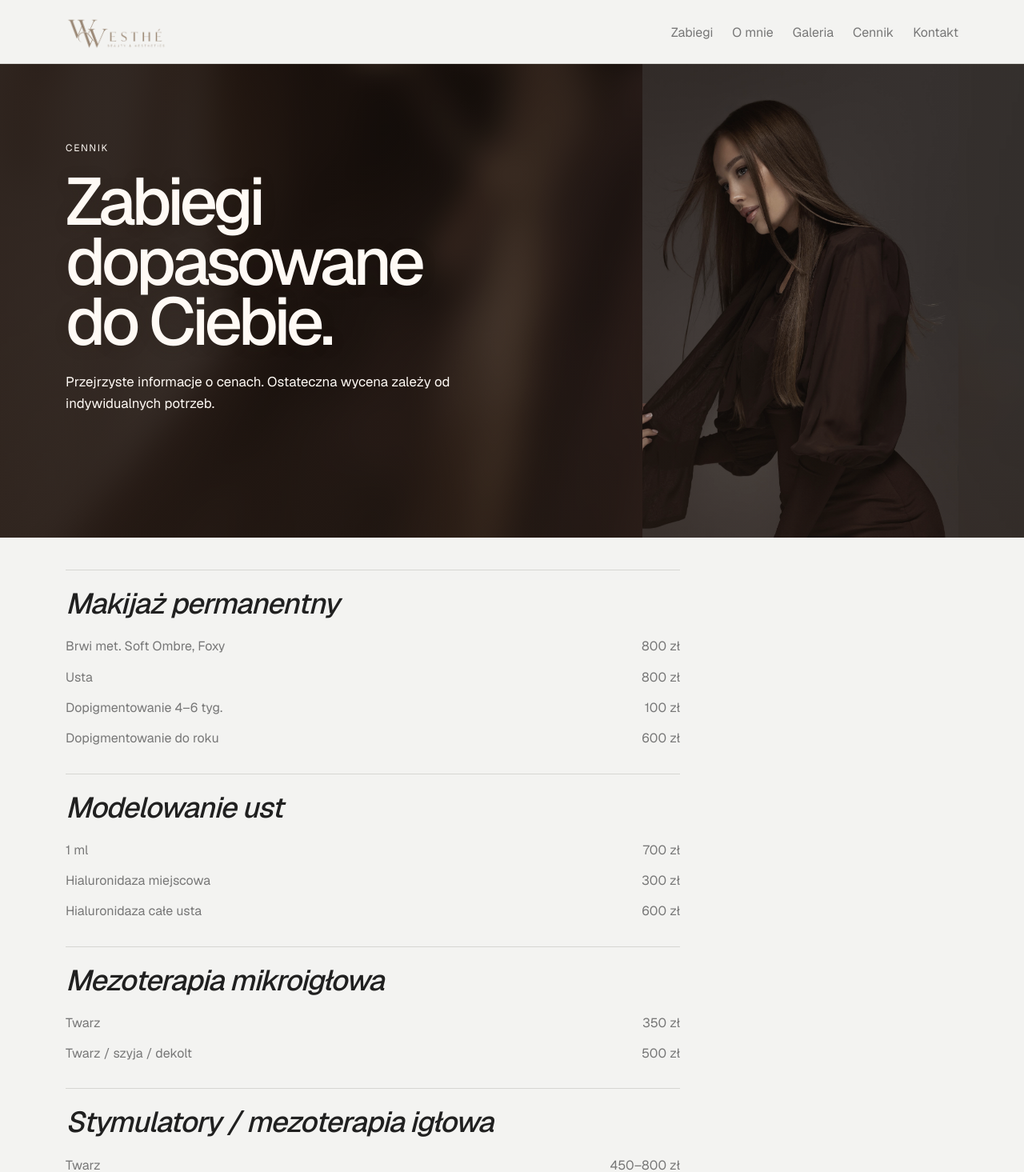
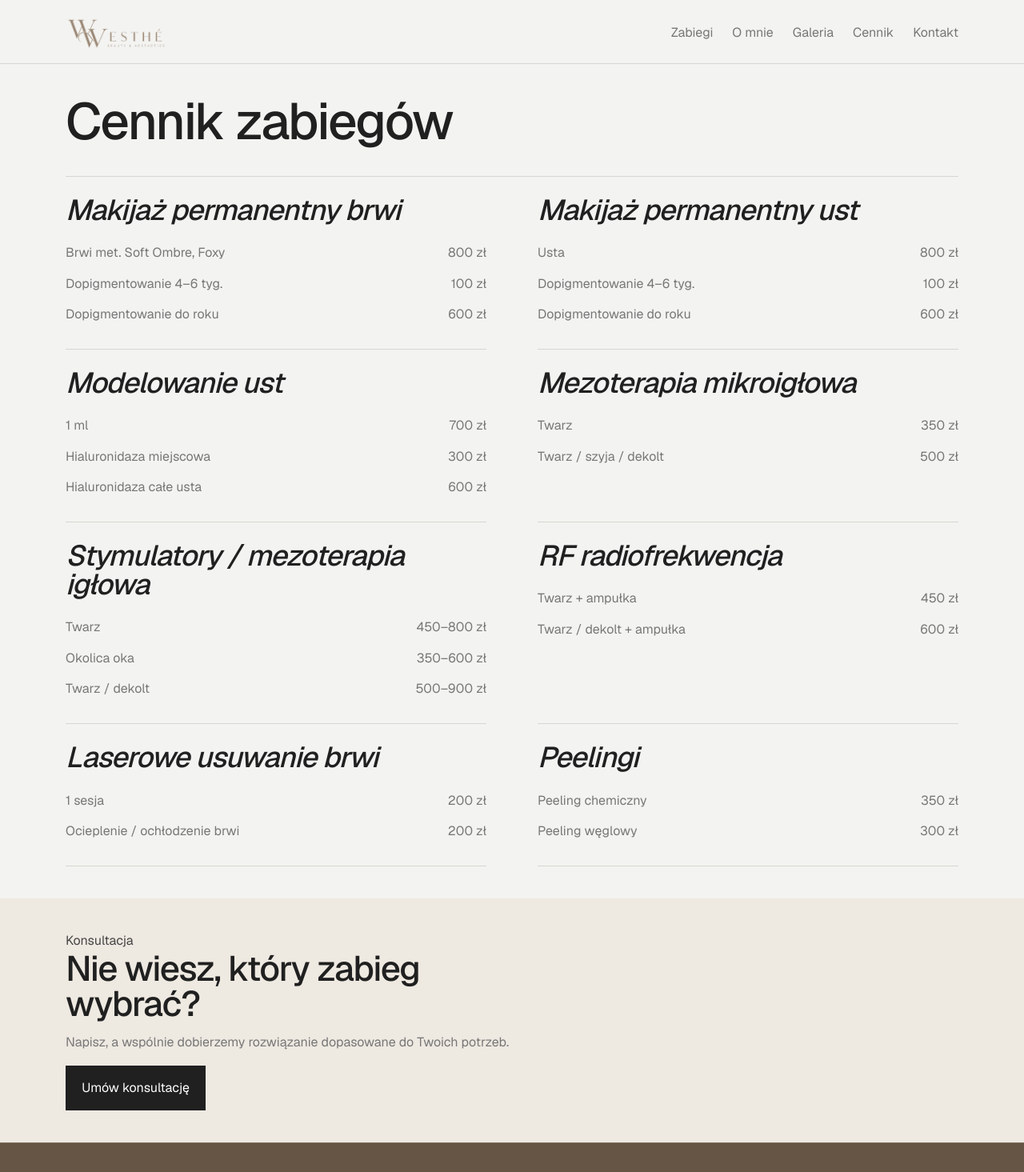
Before and after one commit to r4mka/ww-esthe, a Next.js app: page /cennik in a window 1280 px wide. Shown: the top 1465 px of the page at 80% size. Built offline with nearby package versions, Linux system fonts and the light colour scheme; no server answers.

Commit message:
update pricing page; replace hero with simple heading

```diff
--- a/app/cennik/page.tsx
+++ b/app/cennik/page.tsx
@@ -1,59 +1,87 @@
-import { HeroPage } from "@/components/hero-page";
+import { CTAButton } from "@/components/cta-button";
 import { PageShell } from "@/components/page-shell";
+import Link from "next/link";
+
 import styles from "./pricing.module.css";
 
-const priceCategories = [
+type PriceItem = {
+  name: string;
+  price: string;
+};
+
+type PriceCategory = {
+  name: string;
+  href?: string;
+  items: PriceItem[];
+};
+
+const priceCategories: PriceCategory[] = [
   {
-    name: "Makijaż permanentny",
+    name: "Makijaż permanentny brwi",
+    href: "/zabiegi/makijaz-permanentny-brwi",
     items: [
-      ["Brwi met. Soft Ombre, Foxy", "800 zł"],
-      ["Usta", "800 zł"],
-      ["Dopigmentowanie 4–6 tyg.", "100 zł"],
-      ["Dopigmentowanie do roku", "600 zł"],
+      { name: "Brwi met. Soft Ombre, Foxy", price: "800 zł" },
+      { name: "Dopigmentowanie 4–6 tyg.", price: "100 zł" },
+      { name: "Dopigmentowanie do roku", price: "600 zł" },
+    ],
+  },
+  {
+    name: "Makijaż permanentny ust",
+    href: "/zabiegi/makijaz-permanentny-ust",
+    items: [
+      { name: "Usta", price: "800 zł" },
+      { name: "Dopigmentowanie 4–6 tyg.", price: "100 zł" },
+      { name: "Dopigmentowanie do roku", price: "600 zł" },
     ],
   },
   {
     name: "Modelowanie ust",
+    href: "/zabiegi/modelowanie-ust",
     items: [
-      ["1 ml", "700 zł"],
-      ["Hialuronidaza miejscowa", "300 zł"],
-      ["Hialuronidaza całe usta", "600 zł"],
+      { name: "1 ml", price: "700 zł" },
+      { name: "Hialuronidaza miejscowa", price: "300 zł" },
+      { name: "Hialuronidaza całe usta", price: "600 zł" },
     ],
   },
   {
     name: "Mezoterapia mikroigłowa",
+    href: "/zabiegi/mezoterapia-mikroiglowa",
     items: [
-      ["Twarz", "350 zł"],
-      ["Twarz / szyja / dekolt", "500 zł"],
+      { name: "Twarz", price: "350 zł" },
+      { name: "Twarz / szyja / dekolt", price: "500 zł" },
     ],
   },
   {
     name: "Stymulatory / mezoterapia igłowa",
+    href: "/zabiegi/stymulatory-tkankowe",
     items: [
-      ["Twarz", "450–800 zł"],
-      ["Okolica oka", "350–600 zł"],
-      ["Twarz / dekolt", "500–900 zł"],
+      { name: "Twarz", price: "450–800 zł" },
+      { name: "Okolica oka", price: "350–600 zł" },
+      { name: "Twarz / dekolt", price: "500–900 zł" },
     ],
   },
   {
     name: "RF radiofrekwencja",
+    href: "/zabiegi/rf-radiofrekwencja",
     items: [
-      ["Twarz + ampułka", "450 zł"],
-      ["Twarz / dekolt + ampułka", "600 zł"],
+      { name: "Twarz + ampułka", price: "450 zł" },
+      { name: "Twarz / dekolt + ampułka", price: "600 zł" },
     ],
   },
   {
     name: "Laserowe usuwanie brwi",
+    href: "/zabiegi/laserowe-usuwanie-brwi",
     items: [
-      ["1 sesja", "200 zł"],
-      ["Ocieplenie / ochłodzenie brwi", "200 zł"],
+      { name: "1 sesja", price: "200 zł" },
+      { name: "Ocieplenie / ochłodzenie brwi", price: "200 zł" },
     ],
   },
   {
     name: "Peelingi",
+    href: "/zabiegi/peelingi",
     items: [
-      ["Peeling chemiczny", "350 zł"],
-      ["Peeling węglowy", "300 zł"],
+      { name: "Peeling chemiczny", price: "350 zł" },
+      { name: "Peeling węglowy", price: "300 zł" },
     ],
   },
 ];
@@ -61,24 +89,27 @@ const priceCategories = [
 export default function PricingPage() {
   return (
     <PageShell>
-      <HeroPage
-        eyebrow="Cennik"
-        title="Zabiegi dopasowane do Ciebie."
-        description="Przejrzyste informacje o cenach. Ostateczna wycena zależy od indywidualnych potrzeb."
-        image="/images/hero-mobile/hero-pricing.jpg"
-        desktopImage="/images/hero-about.jpg"
-        imageAlt="Portret klientki w naturalnym świetle"
-      />
       <section className="section-shell">
+        <header className={`section-heading ${styles.pageIntro}`}>
+          <h1>Cennik zabiegów</h1>
+        </header>
         <div className={styles.priceList} aria-label="Cennik zabiegów">
           {priceCategories.map((category) => (
             <section className={styles.priceCategory} key={category.name}>
-              <h2>{category.name}</h2>
+              <h2>
+                {category.href ? (
+                  <Link className={styles.categoryLink} href={category.href}>
+                    {category.name}
+                  </Link>
+                ) : (
+                  category.name
+                )}
+              </h2>
               <dl>
-                {category.items.map(([name, price]) => (
-                  <div className={styles.priceRow} key={name}>
-                    <dt>{name}</dt>
-                    <dd>{price}</dd>
+                {category.items.map((item) => (
+                  <div className={styles.priceRow} key={item.name}>
+                    <dt>{item.name}</dt>
+                    <dd>{item.price}</dd>
                   </div>
                 ))}
               </dl>
@@ -86,6 +117,19 @@ export default function PricingPage() {
           ))}
         </div>
       </section>
+      <section className={styles.bookingSection}>
+        <div className="section-shell">
+          <div className={styles.bookingContent}>
+            <p className="eyebrow">Konsultacja</p>
+            <h2>Nie wiesz, który zabieg wybrać?</h2>
+            <p>
+              Napisz, a wspólnie dobierzemy rozwiązanie dopasowane do Twoich
+              potrzeb.
+            </p>
+            <CTAButton />
+          </div>
+        </div>
+      </section>
     </PageShell>
   );
 }
--- a/app/cennik/pricing.module.css
+++ b/app/cennik/pricing.module.css
@@ -1,6 +1,11 @@
+.pageIntro h1 {
+  font-size: clamp(2.5rem, 6vw, 4rem);
+  line-height: 1;
+}
+
 .priceList {
   border-top: 1px solid var(--line);
-  max-width: 48rem;
+  max-width: none;
 }
 
 .priceCategory {
@@ -12,6 +17,23 @@
   font-size: clamp(1.5rem, 4vw, 2.25rem);
   font-style: italic;
   margin: 0 0 1rem;
+}
+
+.categoryLink {
+  transition: color 180ms ease;
+}
+
+.categoryLink:hover {
+  color: var(--beige);
+  text-decoration: underline;
+  text-decoration-thickness: 1px;
+  text-underline-offset: 0.15em;
+}
+
+.categoryLink {
+  align-items: baseline;
+  display: inline-flex;
+  gap: 0.5rem;
 }
 
 .priceCategory dl {
@@ -35,3 +57,28 @@
   margin: 0;
   white-space: nowrap;
 }
+
+.bookingSection {
+  background: var(--section-tint);
+}
+
+.bookingContent {
+  max-width: 36rem;
+}
+
+.bookingContent h2 {
+  font-size: clamp(1.8rem, 4vw, 2.75rem);
+  margin-bottom: 0.85rem;
+}
+
+.bookingContent p:not(.eyebrow) {
+  margin-bottom: 0;
+}
+
+@media (min-width: 900px) {
+  .priceList {
+    column-gap: 4rem;
+    display: grid;
+    grid-template-columns: repeat(2, minmax(0, 1fr));
+  }
+}
--- a/components/hero-page.module.css
+++ b/components/hero-page.module.css
@@ -47,7 +47,7 @@
 
 .heroContent h1 {
   color: var(--foreground);
-  font-size: clamp(2.75rem, 12vw, 5.75rem);
+  font-size: clamp(2.5rem, 10vw, 4.75rem);
   line-height: 0.9;
   margin-bottom: 1.5rem;
   max-width: 9ch;
@@ -119,7 +119,7 @@
   }
 
   .heroContent h1 {
-    font-size: clamp(3.75rem, 8vw, 5.75rem);
+    font-size: clamp(3.25rem, 7vw, 4.75rem);
   }
 }
 
@@ -166,7 +166,7 @@
   }
 
   .heroContent h1 {
-    font-size: clamp(3.25rem, 6.5vw, 5.25rem);
+    font-size: clamp(3rem, 5.5vw, 4.75rem);
     letter-spacing: -0.06em;
     text-shadow: 0 2px 18px rgba(42, 29, 22, 0.2);
   }
```
